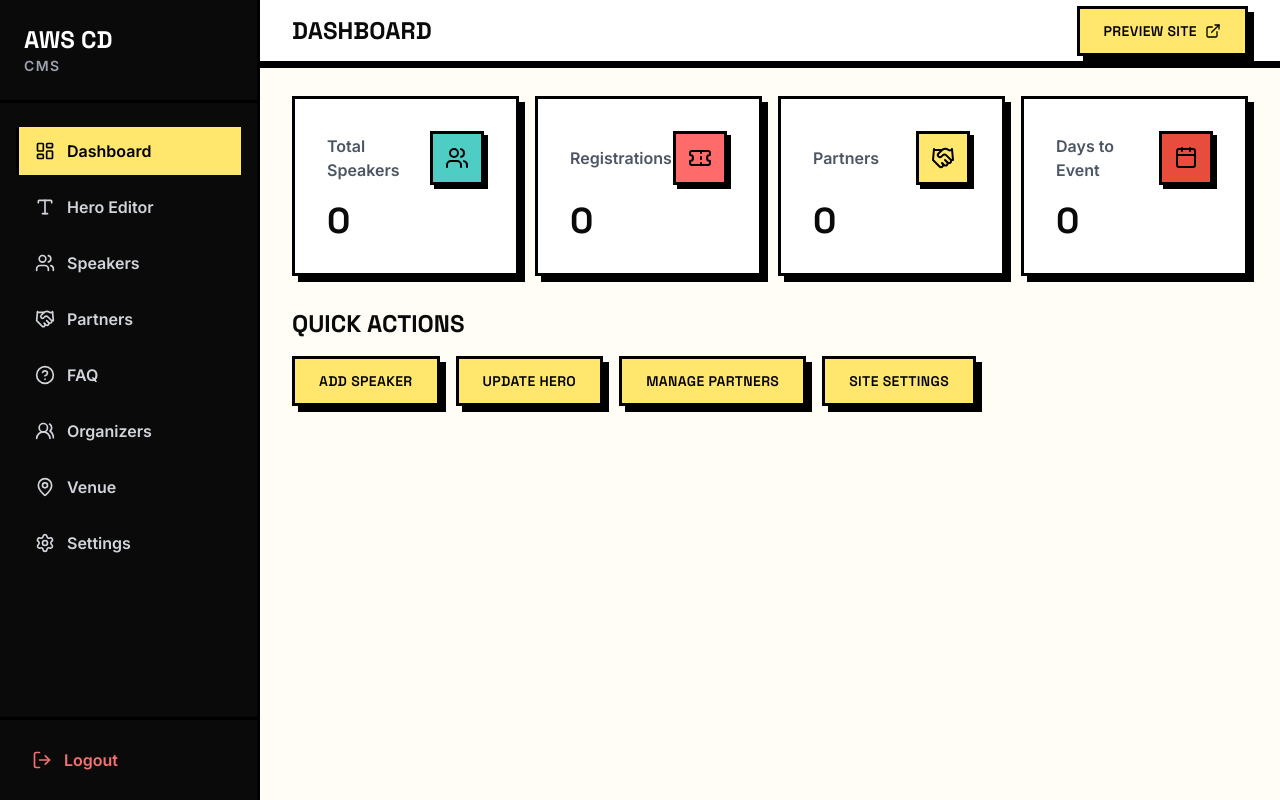
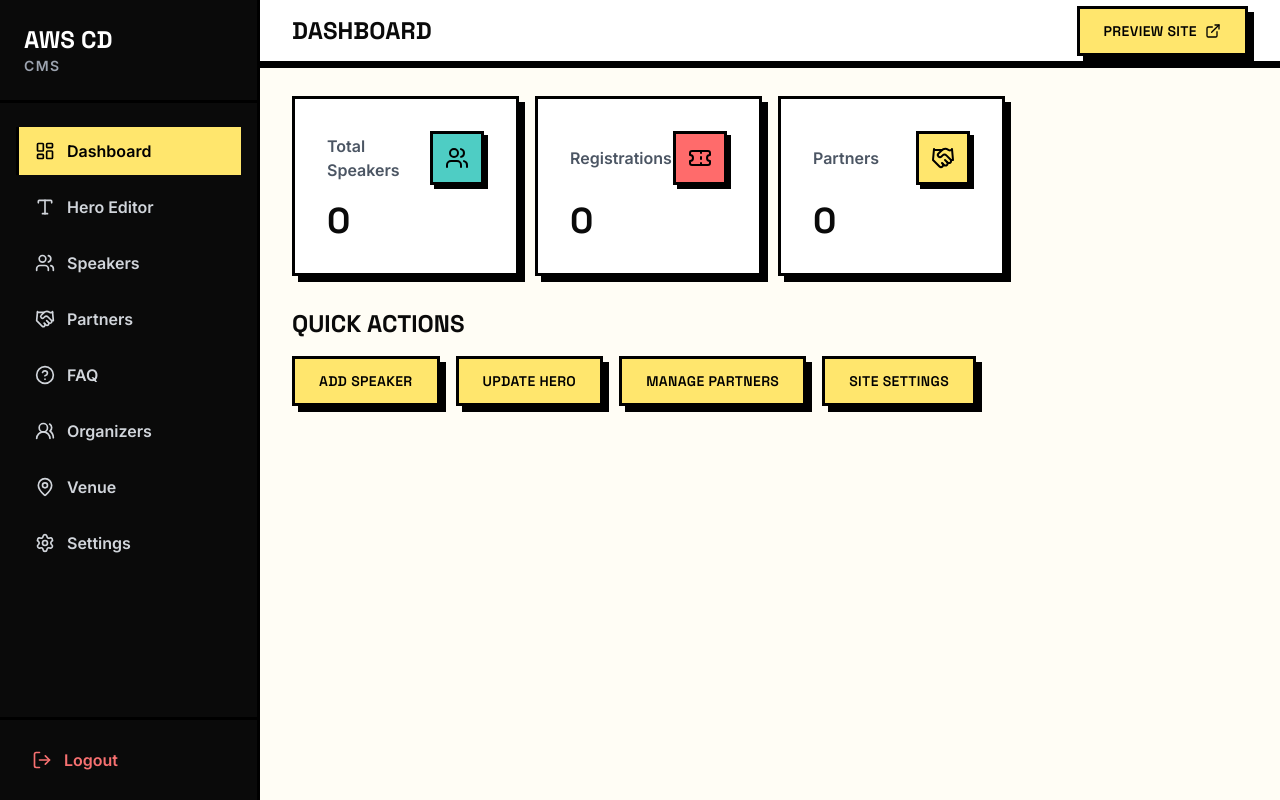
Before and after one commit to abdulmueezdev/aws-community-day-2026, a React (Vite) app: page /admin/dashboard in a window 1280 px wide. Built offline with nearby package versions, Linux system fonts and the light colour scheme.

Commit message:
8.5m-fix: remove days to event stat to maintain empty state

```diff
--- a/src/admin/pages/Dashboard.tsx
+++ b/src/admin/pages/Dashboard.tsx
@@ -1,13 +1,12 @@
 import { NeoCard } from '../../components/NeoCard';
 import { NeoButton } from '../../components/NeoButton';
-import { Users, Ticket, Handshake, Calendar } from 'lucide-react';
+import { Users, Ticket, Handshake } from 'lucide-react';
 
 export function Dashboard() {
   const stats = [
     { label: 'Total Speakers', value: '0', icon: Users, color: 'bg-tertiary' },
     { label: 'Registrations', value: '0', icon: Ticket, color: 'bg-primary' },
-    { label: 'Partners', value: '0', icon: Handshake, color: 'bg-secondary' },
-    { label: 'Days to Event', value: '0', icon: Calendar, color: 'bg-danger' }
+    { label: 'Partners', value: '0', icon: Handshake, color: 'bg-secondary' }
   ];
 
   return (
```
